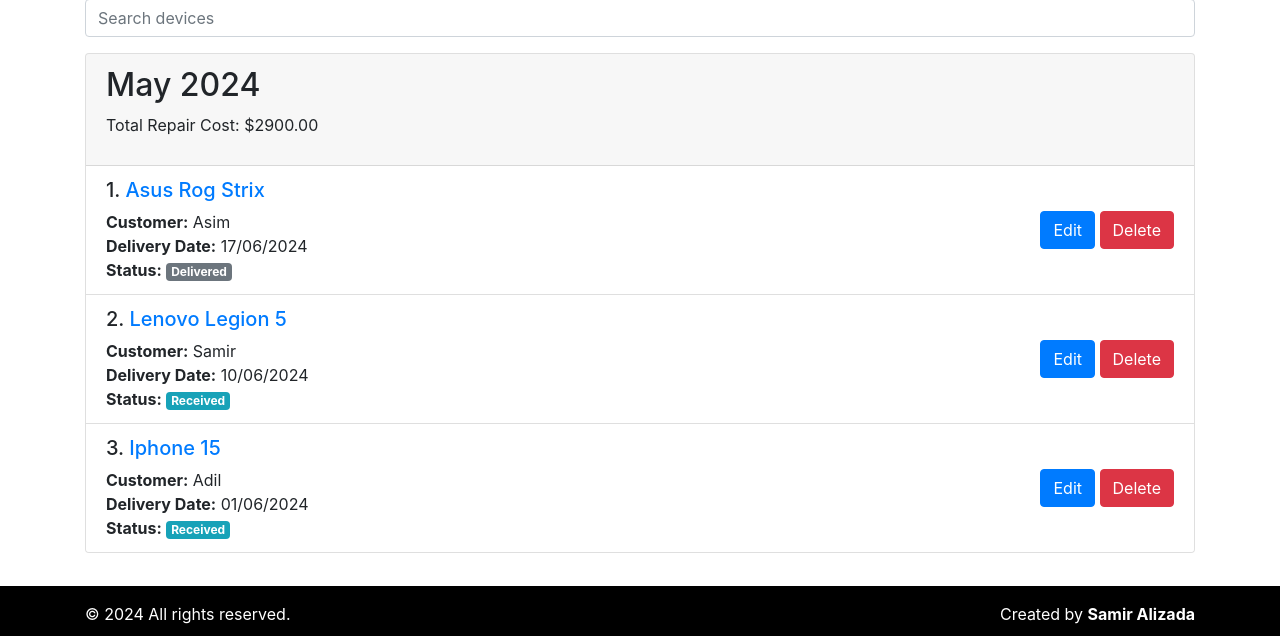
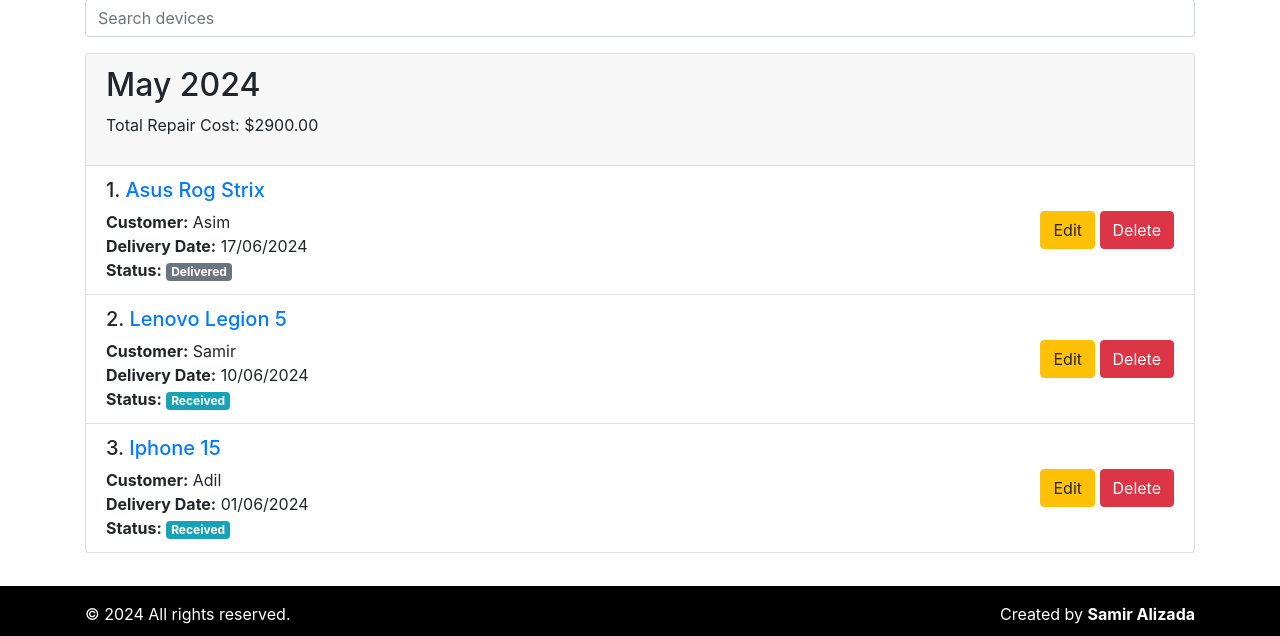
Before and after one commit to SamirAlizada/Multifactioring-Tracking, a Django app: page /device/ in a window 1280 px wide. Shown: the part 164-800 px from the top of the page. Run offline with Django 4.2, Linux system fonts and the light colour scheme; a user stored in the database is signed in; data comes from the database, SQL or seed files in the repository; some libraries are stand-ins or nearby versions.

Commit message:
modified

```diff
--- a/templates/repairs/device_list.html
+++ b/templates/repairs/device_list.html
@@ -32,7 +32,7 @@
                 </div>
                 {% if user.is_authenticated %}
                 <div class="text-right">
-                    <a class="btn btn-primary" href="{% url 'update_device' device.pk %}">Edit</a>
+                    <a class="btn btn-warning" href="{% url 'update_device' device.pk %}">Edit</a>
                     <a class="btn btn-danger" href="{% url 'delete_device' device.pk %}" onclick="return confirm('Are you sure delete this device?')">Delete</a>
                 </div>
                 {% endif %}
@@ -52,7 +52,7 @@
                 <p class="mb-0">Delivery Date: {{ device.delivery_date }}</p>
                 <p class="mb-0">Status: <span class="badge badge-info">{{ device.status }}</span></p>
             </div>
-            <a class="btn btn-secondary" href="{% url 'device_edit' device.pk %}">Edit</a>
+            <a class="btn btn-secondary" href="{% url 'update_device' device.pk %}">Edit</a>
         </li>
         {% endfor %}
     </ul> -->
```
